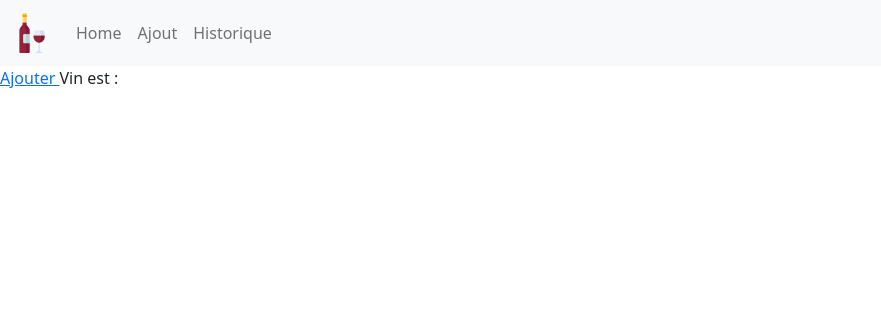
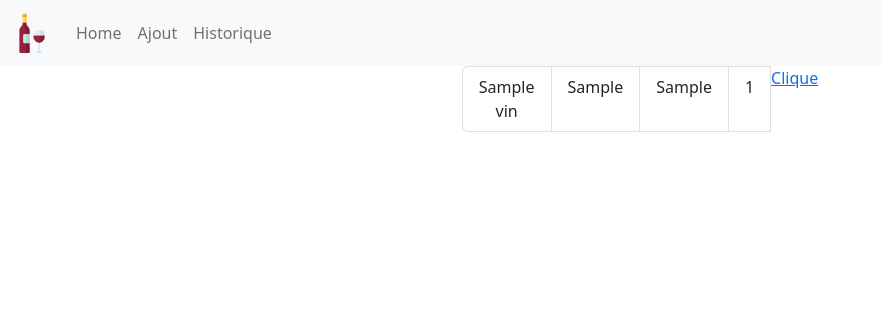
Before and after one commit to PierreGoupil13/CaveAVins, a Flask app: template CaveAVins/website/templates/home.html in a window 1280 px wide. Shown: the top 326 px of the page, without its empty margins (0-881 px from the left). Run offline with Flask 2, Linux system fonts and the light colour scheme; the template is opened without the code that fills it: most values are stand-ins (such as "Sample title", 1, 10 or a date in 2020).

Commit message:
Correction du bug du numéro de la caisse. Création de la page html de single view d'une bouteille. Création de la page d'acceuil avec la liste des vins présent dans la cave. Finalisation de la requete de stockage de toutes les informations d'une bouteille. Création du routage pour passer de l'acceuil à la page de single view, passage d'info par l'url pour faire cela.
Fin de la version 1.0, prêt pour la mise en production.

```diff
--- a/CaveAVins/website/templates/home.html
+++ b/CaveAVins/website/templates/home.html
@@ -1,4 +1,22 @@
-{% extends "base.html" %} {% block content %}
-<a href="/ajouter"> Ajouter </a>
-<span>Vin est : </span>
+{% extends "base.html" %}
+{% block content %}
+<div class="container text-center">
+    <div class="row">
+        <div class="col"></div>
+        <div class="col">
+            {% for vin in cave %}
+            <ul class="list-group list-group-horizontal">
+                <li class="list-group-item">{{vin.nom_vin}}</li>
+                <li class="list-group-item">{{vin.type_vin}}</li>
+                <li class="list-group-item">{{vin.producteur_vin}}</li>
+                <div class="list-group-item">{{vin.num_caisse}}</div>
+                <a href="/single/{{vin.id}}">Clique</a>
+            </ul>
+            {% endfor %}
+        </div>
+        <div class="col">
+
+        </div>
+    </div>
+</div>
 {% endblock %}
```
Also changed, not shown: CaveAVins/website/templates/ajouter.html (+4 -4 lines), CaveAVins/website/templates/single.html (+21 -0 lines), CaveAVins/website/views.py (+19 -6 lines), CaveAVins/instance/vinas.db.
